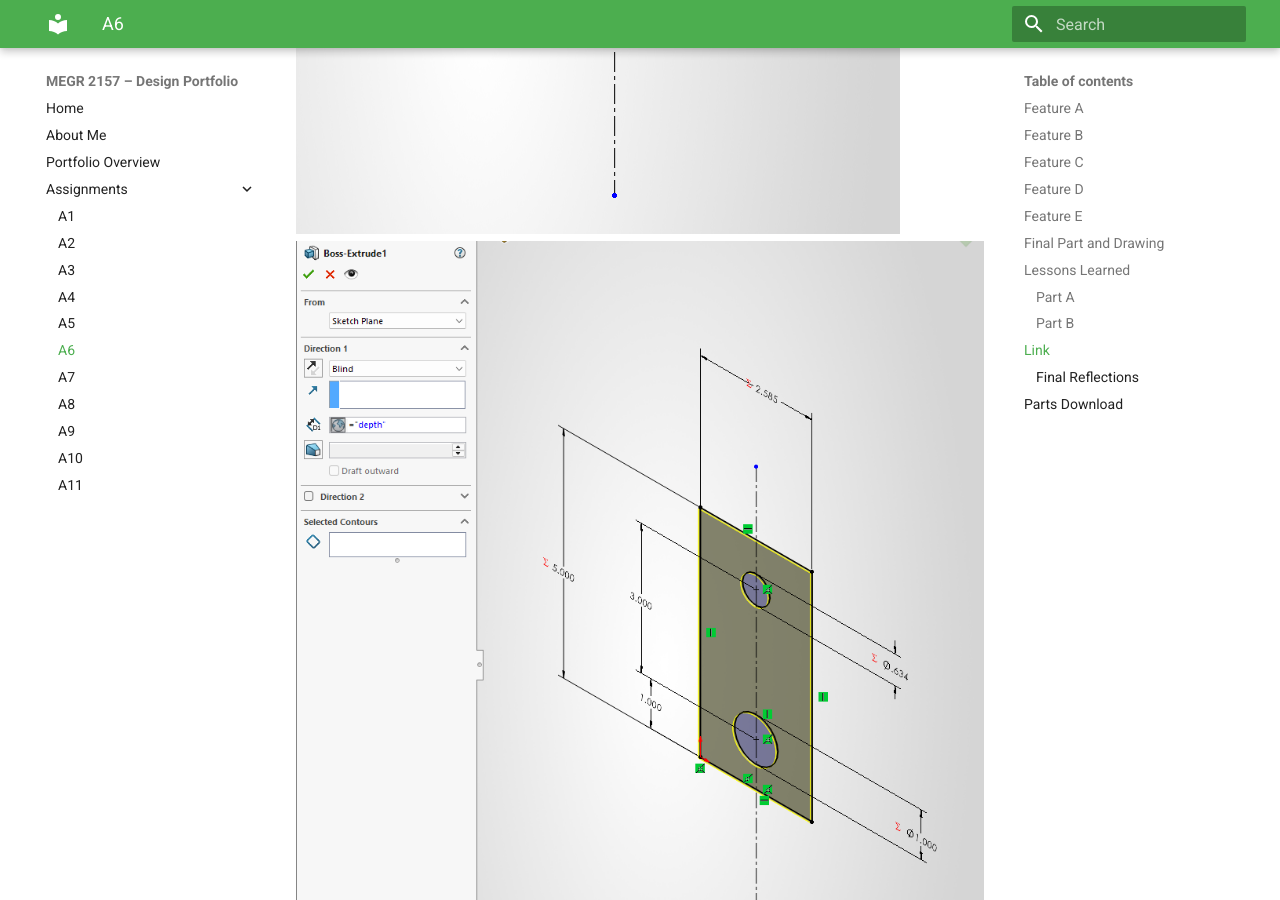
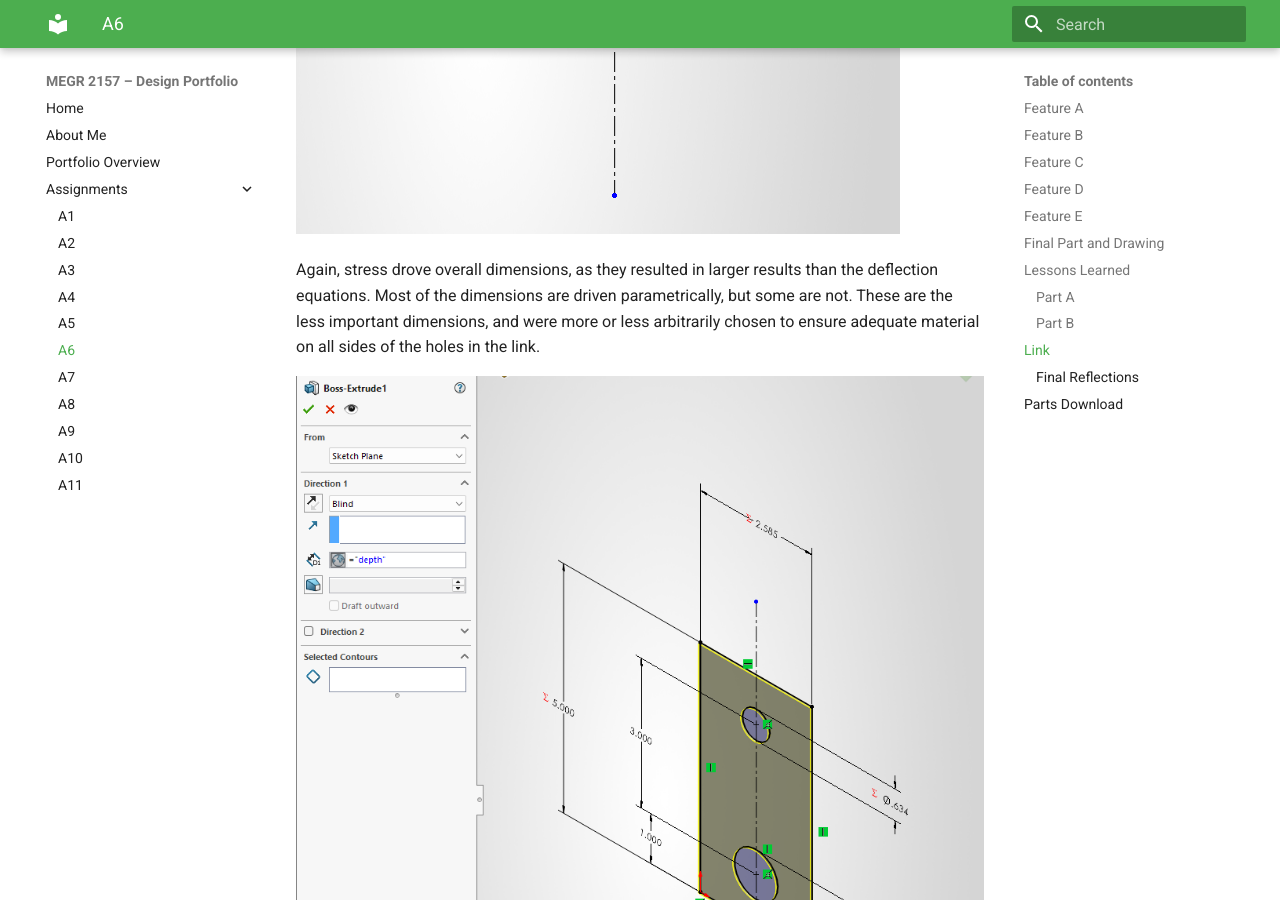
Before and after one commit to CadlesCelica/megr2157-portfolio, an MkDocs documentation site: the page built from docs/assignments/A06/index.md, in a window 1280 px wide and 900 px high, scrolled down 11563 px. Built offline with MkDocs 1.6.1 and Material for MkDocs 9.7.7, drawn with Linux system fonts in a browser that asks for light colours; some of the changed text lies outside the part shown.

Commit message:
final edit

```diff
--- a/docs/assignments/A06/index.md
+++ b/docs/assignments/A06/index.md
@@ -64,6 +64,11 @@ The fit tolerances are seperately called out.
 ![alt text](<eqn link.png>)
 ![alt text](<link sketch 1.png>)
 ![alt text](<link sketch 2.png>)
+
+
+Again, stress drove overall dimensions, as they resulted in larger results than the deflection equations.
+Most of the dimensions are driven parametrically, but some are not. These are the less important dimensions, and were more or less arbitrarily chosen to ensure adequate material on all sides of the holes in the link.
+
 ![alt text](<link extrude.png>)
 ![alt text](<link a6 draw img.png>)
 
@@ -72,5 +77,7 @@ Tolerancing for part compatibility was fascinating, as many of the tolerances re
 
 By defining some parts to have a tighter tolerance than others, this directly correlates to the importance of each dimension. The tolerances required for a fit are critical, as they inferface with other parts and must work correctly. Alternatively, less critical measurements, such as overall length, are less important as they do not directly interface with other parts, and are allowed to have a larger overall tolerance. The smaller the tolerance, the more critical the feature is to the intended design of the part.
 
+Overall, this took about 5 hours to complete. Many of the decisions are outlined in A5, which is why not much text is present here.
+
 ## Parts Download
 All of the parts can be found for download [HERE](https://github.com/CadlesCelica/megr2157-portfolio/blob/edd20f299af98818a4262a3b1203257e8825edcd/docs/assignments/A06/SLDW%20files)
```
